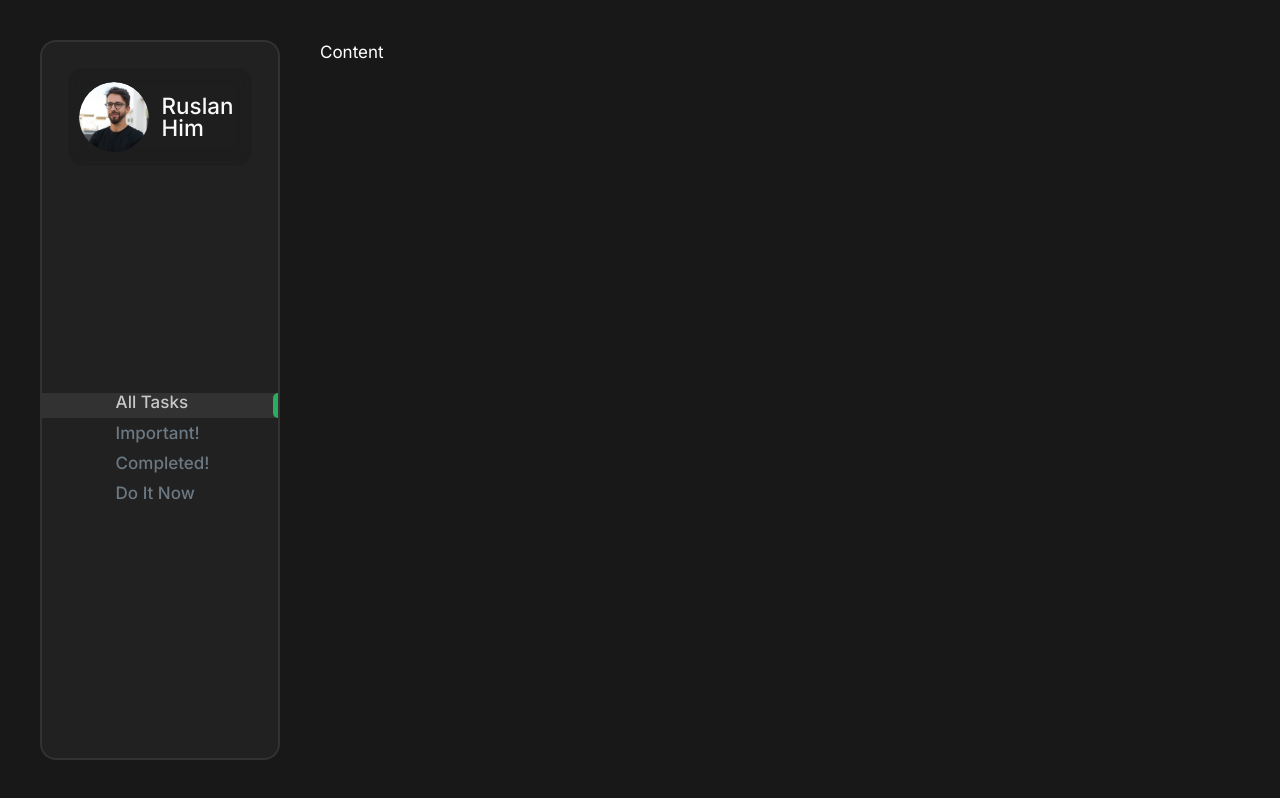
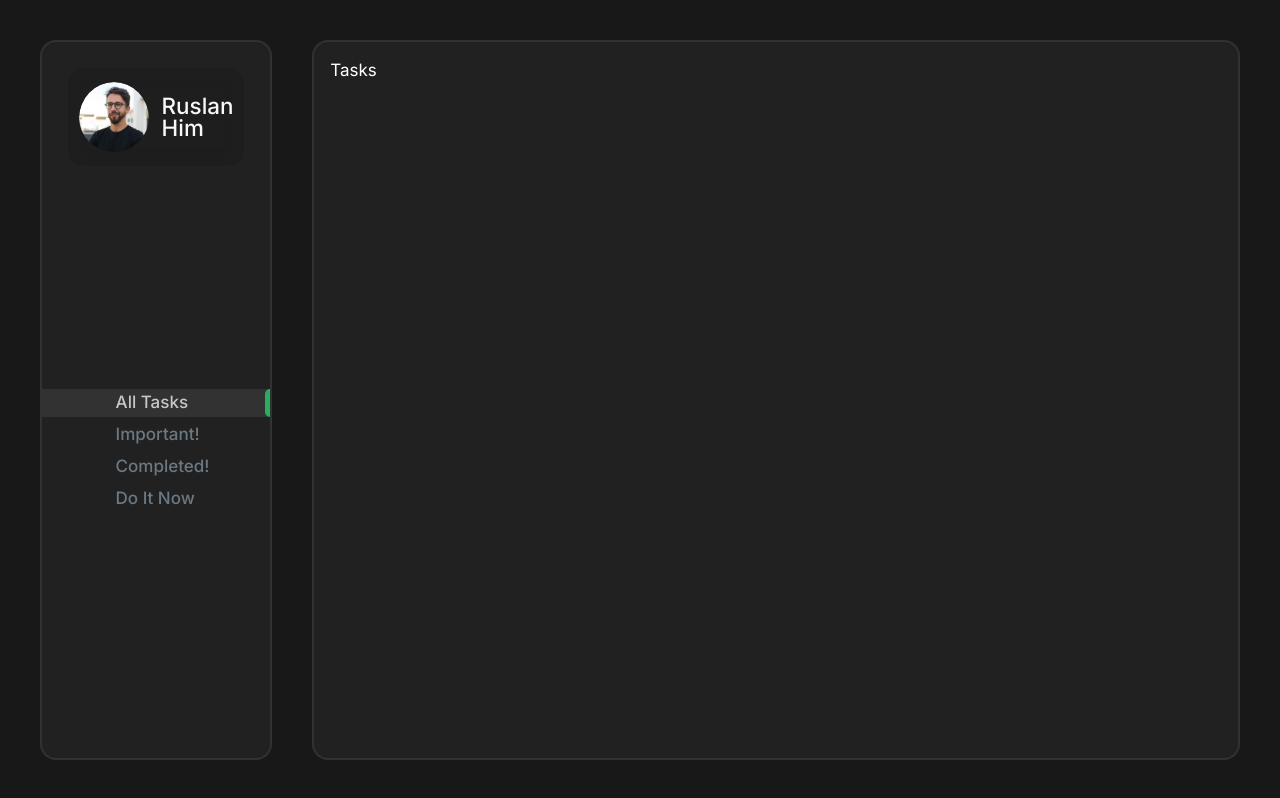
Before and after one commit to Himadieiev/task-app, a Next.js app: page / in a window 1280 px wide. Built offline with nearby package versions, Linux system fonts and the light colour scheme.

Commit message:
added pages/updated files

```diff
--- /dev/null
+++ b/app/completed/page.tsx
@@ -0,0 +1,9 @@
+'use client';
+
+import React from 'react';
+
+const Completed = () => {
+  return <div>Completed</div>;
+};
+
+export default Completed;
--- a/app/components/Sidebar/Sidebar.styled.ts
+++ b/app/components/Sidebar/Sidebar.styled.ts
@@ -103,7 +103,7 @@ export const SidebarWrapper = styled.nav<SidebarWrapperProps>`
   .nav-item {
     position: relative;
 
-    padding: 0.6rem 1rem 1rem 2.1rem;
+    padding: 0.8rem 1rem 0.9rem 2.1rem;
     margin: 0.3rem 0;
 
     display: grid;
--- /dev/null
+++ b/app/components/Tasks/Tasks.styled.ts
@@ -0,0 +1,20 @@
+import styled from 'styled-components';
+
+interface TasksWrapperProps {
+  theme: object;
+}
+
+export const TasksWrapper = styled.main<TasksWrapperProps>`
+  width: 100%;
+  height: 100%;
+  padding: 1rem;
+
+  background-color: ${p => p.theme.colorBg2};
+  border: 2px solid ${p => p.theme.borderColor2};
+  border-radius: 1rem;
+  overflow-y: auto;
+
+  &::-webkit-scrollbar {
+    width: 0.5rem;
+  }
+`;
--- /dev/null
+++ b/app/components/Tasks/Tasks.tsx
@@ -0,0 +1,13 @@
+'use client';
+
+import { useGlobalState } from '@/app/context/globalProvider';
+
+import { TasksWrapper } from './Tasks.styled';
+
+const Tasks = () => {
+  const { theme } = useGlobalState();
+
+  return <TasksWrapper theme={theme}>Tasks</TasksWrapper>;
+};
+
+export default Tasks;
--- /dev/null
+++ b/app/important/page.tsx
@@ -0,0 +1,9 @@
+'use client';
+
+import React from 'react';
+
+const Important = () => {
+  return <div>Important</div>;
+};
+
+export default Important;
--- /dev/null
+++ b/app/incomplete/page.tsx
@@ -0,0 +1,9 @@
+'use client';
+
+import React from 'react';
+
+const Incomplete = () => {
+  return <div>Incomplete</div>;
+};
+
+export default Incomplete;
--- a/app/layout.tsx
+++ b/app/layout.tsx
@@ -34,7 +34,7 @@ export default function RootLayout({
         <ContextProvider>
           <GlobalStyleProvider>
             <Sidebar />
-            {children}
+            <div className="w-full">{children}</div>
           </GlobalStyleProvider>
         </ContextProvider>
       </body>
--- a/app/page.tsx
+++ b/app/page.tsx
@@ -1,9 +1,7 @@
 import Image from 'next/image';
 
+import Tasks from './components/Tasks/Tasks';
+
 export default function Home() {
-  return (
-    <main>
-      <h1>Content</h1>
-    </main>
-  );
+  return <Tasks />;
 }
--- a/package.json
+++ b/package.json
@@ -9,6 +9,7 @@
     "lint": "next lint"
   },
   "dependencies": {
+    "@clerk/nextjs": "^4.29.9",
     "next": "14.1.3",
     "react": "^18",
     "react-dom": "^18",
```
Also changed, not shown: 1 other file (tests, documents, lock files or other folders).
